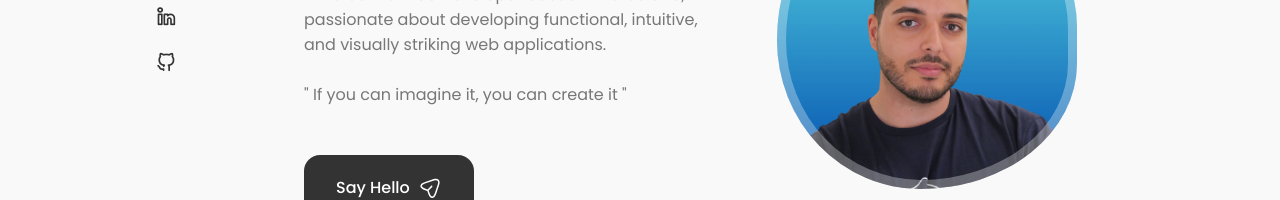
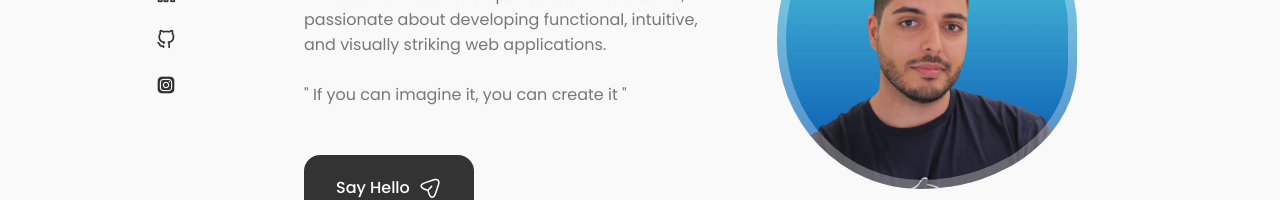
Before and after one commit to admartinbarcelo/portfolio-admartinbarcelo, a React (Vite) app: page / in a window 1280 px wide. Shown: the part 326-526 px from the top of the page. Built offline with nearby package versions, Linux system fonts and the light colour scheme.

Commit message:
add instagram

```diff
--- a/src/components/home/Social.jsx
+++ b/src/components/home/Social.jsx
@@ -16,6 +16,13 @@ function Social() {
         >
           <i className="uil uil-github-alt"></i>
         </a>
+        <a
+          href="https://www.instagram.com/admartinbarcelo/"
+          className="home__social-icon"
+          target="_blank"
+        >
+          <i className="uil uil-instagram-alt"></i>
+        </a>
       </div>
     );
   };
```
